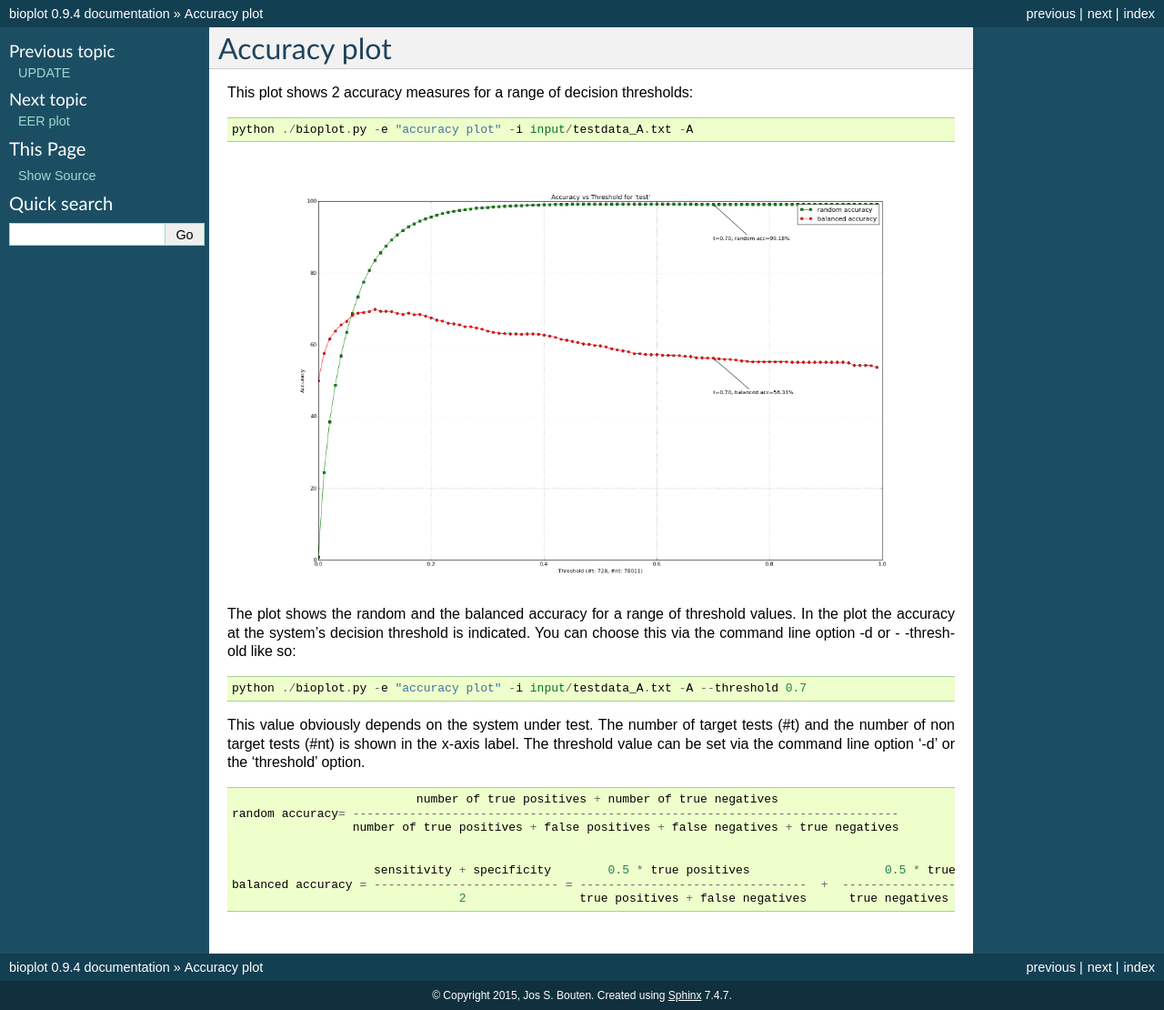
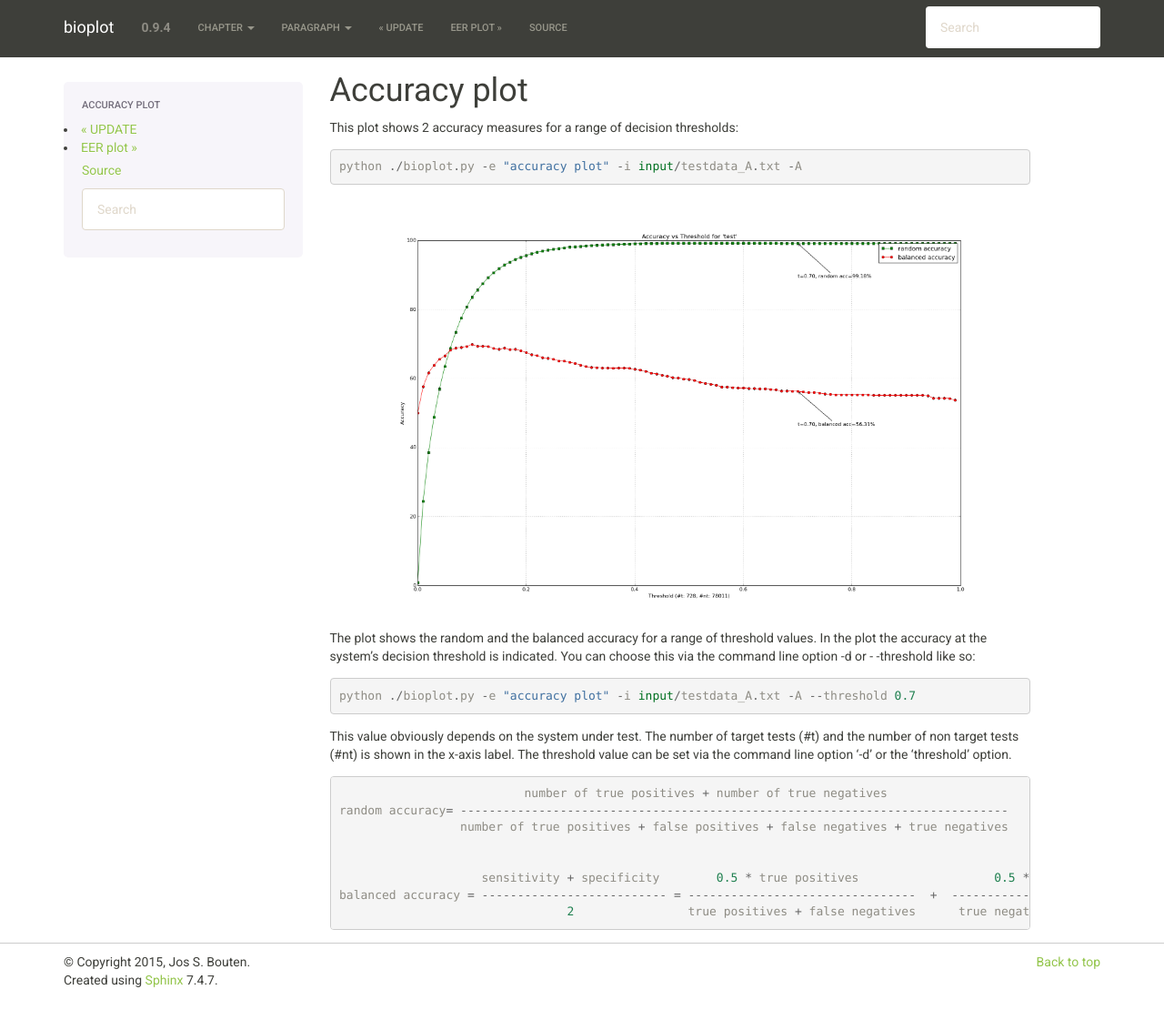
Before and after one commit to josbouten/bioplot, a Sphinx documentation site: the page built from doc/accuracy.rst, in a window 1280 px wide and 1110 px high. Shown: the whole window at 91% size. Built offline with Sphinx 7.4.7, drawn with Linux system fonts in a browser that asks for light colours; formulas are drawn with MathJax 3.

Commit message:
changed theme to bootstrap

```diff
--- a/doc/conf.py
+++ b/doc/conf.py
@@ -92,7 +92,80 @@
 
 # The theme to use for HTML and HTML Help pages.  See the documentation for
 # a list of builtin themes.
-html_theme = 'default'
+# html_theme = 'classic'
+# html_theme = 'alabaster'
+
+# add
+# overflow: auto;
+# overflow-y: hidden;  /* fixes display issues on Chrome browsers */
+# to <pre> to make them scrollable.
+
+import sphinx_bootstrap_theme
+html_theme = 'bootstrap'
+html_theme_options = {
+    # Navigation bar title. (Default: ``project`` value)
+    'navbar_title': "bioplot",
+
+    # Tab name for entire site. (Default: "Site")
+    'navbar_site_name': "Chapter",
+
+    # Tab name for the current pages TOC. (Default: "Page")
+    'navbar_pagenav_name': "Paragraph",
+
+    # A list of tuples containing pages or urls to link to.
+    # Valid tuples should be in the following forms:
+    #    (name, page)                 # a link to a page
+    #    (name, "/aa/bb", 1)          # a link to an arbitrary relative url
+    #    (name, "http://example.com", True) # arbitrary absolute url
+    # Note the "1" or "True" value above as the third argument to indicate
+    # an arbitrary url.
+    # 'navbar_links': [
+    #     ("Examples", "examples"),
+    #     ("Link", "http://example.com", True),
+    # ],
+
+    # Global TOC depth for "site" navbar tab. (Default: 1)
+    # Switching to -1 shows all levels.
+    'globaltoc_depth': -1,
+
+    # Include hidden TOCs in Site navbar?
+    #
+    # Note: If this is "false", you cannot have mixed ``:hidden:`` and
+    # non-hidden ``toctree`` directives in the same page, or else the build
+    # will break.
+    #
+    # Values: "true" (default) or "false"
+    'globaltoc_includehidden': "true",
+
+    # HTML navbar class (Default: "navbar") to attach to <div> element.
+    # For black navbar, do "navbar navbar-inverse"
+    'navbar_class': "navbar",
+
+    # Fix navigation bar to top of page?
+    # Values: "true" (default) or "false"
+    'navbar_fixed_top': "true",
+
+    # Location of link to source.
+    # Options are "nav" (default), "footer" or anything else to exclude.
+    'source_link_position': "nav",
+
+    # Bootswatch (http://bootswatch.com/) theme.
+    #
+    # Options are nothing (default) or the name of a valid theme such
+    # as "amelia" or "cosmo".
+    #
+    # Example themes:
+    # * flatly
+    # * sandstone (v3 only)
+    # * united
+    # * yeti (v3 only)
+    'bootswatch_theme': "sandstone",
+
+    # Choose Bootstrap version.
+    # Values: "3" (default) or "2" (in quotes)
+    'bootstrap_version': "3",
+}
+html_theme_path = sphinx_bootstrap_theme.get_html_theme_path()
 
 # Theme options are theme-specific and customize the look and feel of a theme
 # further.  For a list of options available for each theme, see the
```
